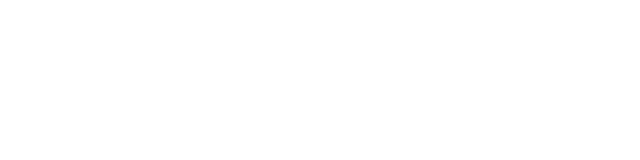
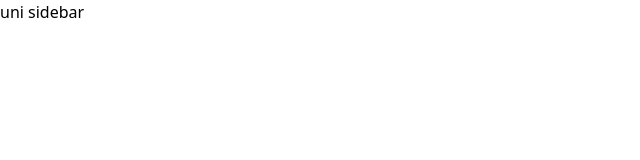
Before and after one commit to Bluhabit/uwang-admin-fe, a Nuxt app: page /main in a window 1280 px wide. Before the commit this address had no page. Shown: the top 160 px of the page, without its empty margins (0-640 px from the left). Built offline with nearby package versions, Linux system fonts and the light colour scheme.

Commit message:
feat: integration

```diff
--- /dev/null
+++ b/layouts/dashboard.vue
@@ -0,0 +1,18 @@
+<script setup lang="ts">
+
+</script>
+
+<template>
+  <MainLayout>
+    <template #sidebar>
+      <p>uni sidebar</p>
+    </template>
+    <template #content>
+      <slot/>
+    </template>
+  </MainLayout>
+</template>
+
+<style scoped>
+
+</style>
--- /dev/null
+++ b/pages/auth/sign-in.vue
@@ -0,0 +1,10 @@
+<script setup lang="ts">
+</script>
+
+<template>
+  <SigninForm/>
+</template>
+
+<style scoped>
+
+</style>
--- /dev/null
+++ b/pages/main/dashboard.vue
@@ -0,0 +1,11 @@
+<script setup lang="ts">
+
+</script>
+
+<template>
+  <p>sasa</p>
+</template>
+
+<style scoped>
+
+</style>
--- /dev/null
+++ b/pages/main/index.vue
@@ -0,0 +1,13 @@
+<script setup lang="ts">
+
+</script>
+
+<template>
+<nuxt-layout name="dashboard">
+  <NuxtPage/>
+</nuxt-layout>
+</template>
+
+<style scoped>
+
+</style>
```
